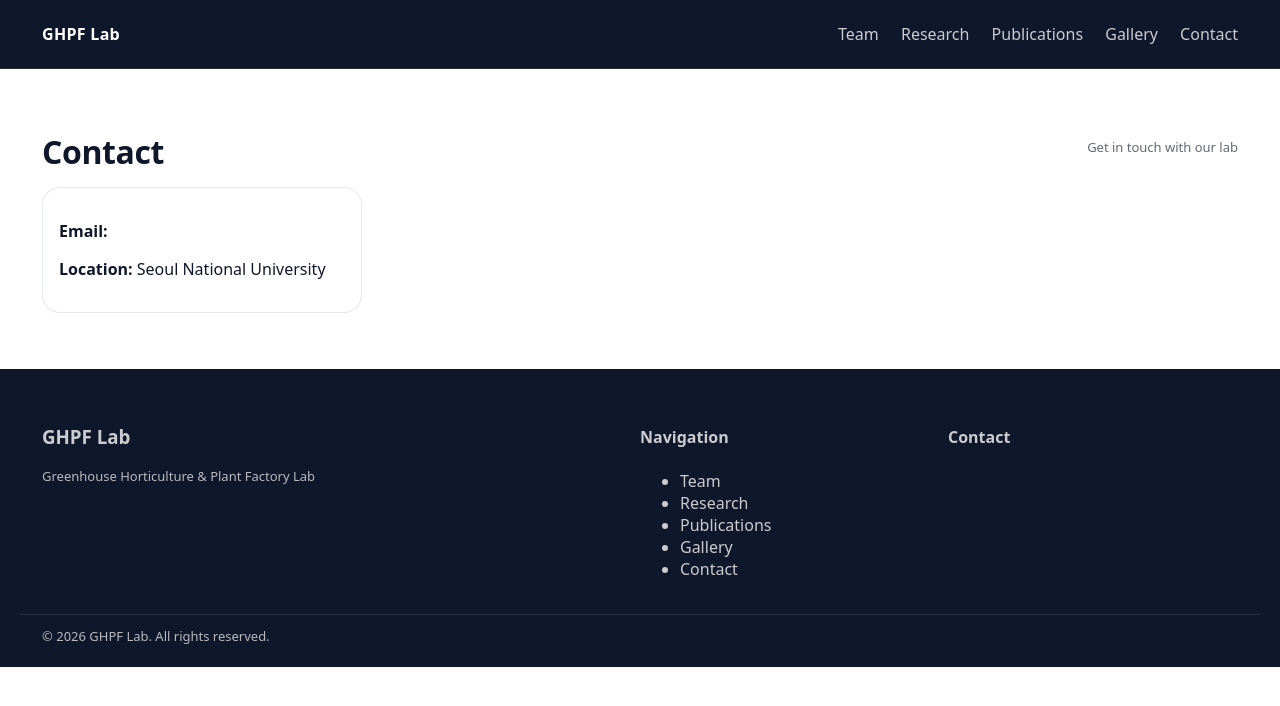
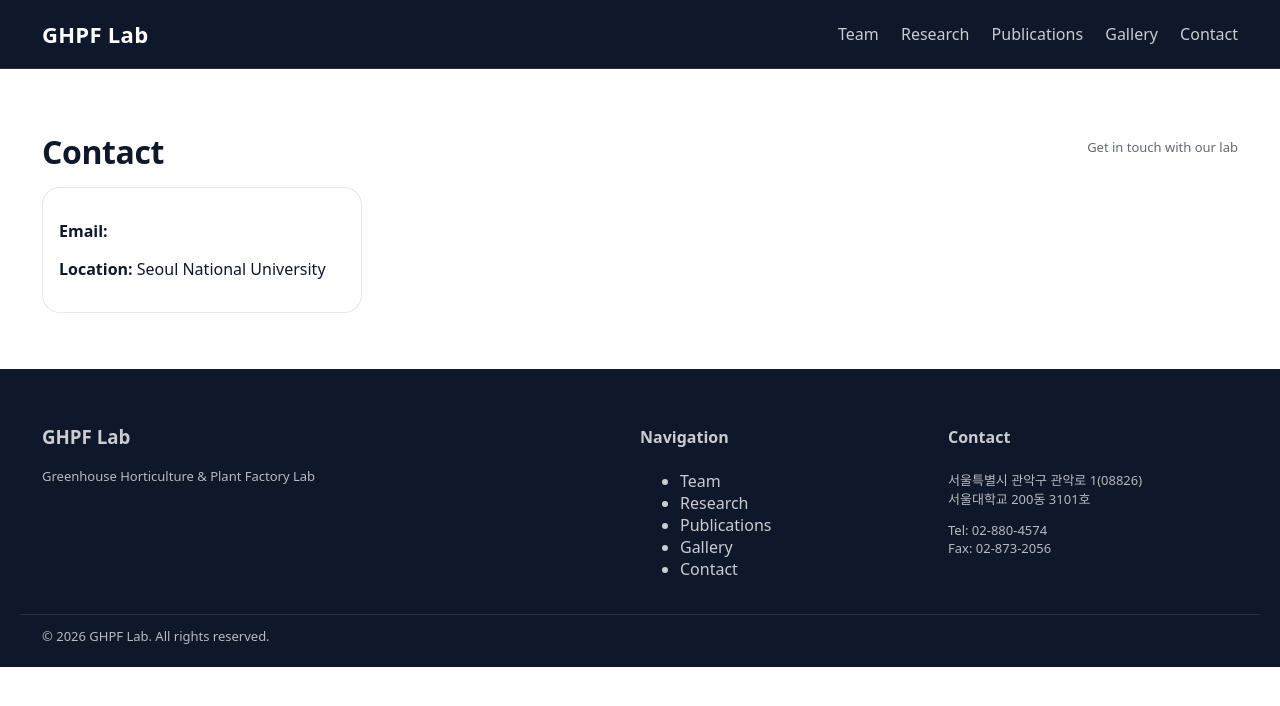
Before and after one commit to evergreendasol/Trial-2-lab-web, a Jekyll site: the page built from contact.md, in a window 1280 px wide. Shown: the top 706 px of the page. Built offline with Jekyll 4.4.1, drawn with Linux system fonts in a browser that asks for light colours.

Commit message:
Enlarge navbar brand text and add lab address/phone/fax to footer
- Increase .brand font-size to 22px for better visibility
- Add full address (서울대학교 200동 3101호), Tel (02-880-4574),
  and Fax (02-873-2056) to the footer Contact section

https://claude.ai/code/session_01TmRjvzfDazRavAh5211o6j

```diff
--- a/_layouts/default.html
+++ b/_layouts/default.html
@@ -55,6 +55,14 @@
       <div>
         <h4>Contact</h4>
         <p class="small muted">
+          서울특별시 관악구 관악로 1(08826)<br>
+          서울대학교 200동 3101호
+        </p>
+        <p class="small muted">
+          Tel: 02-880-4574<br>
+          Fax: 02-873-2056
+        </p>
+        <p class="small muted">
           {{ site.email }}
         </p>
       </div>
--- a/assets/css/site.css
+++ b/assets/css/site.css
@@ -75,6 +75,7 @@ a:hover{color:var(--accent)}
 
 .brand{
   font-weight:800;
+  font-size:22px;
   letter-spacing:.3px;
   text-decoration:none;
   color:#fff;
```
